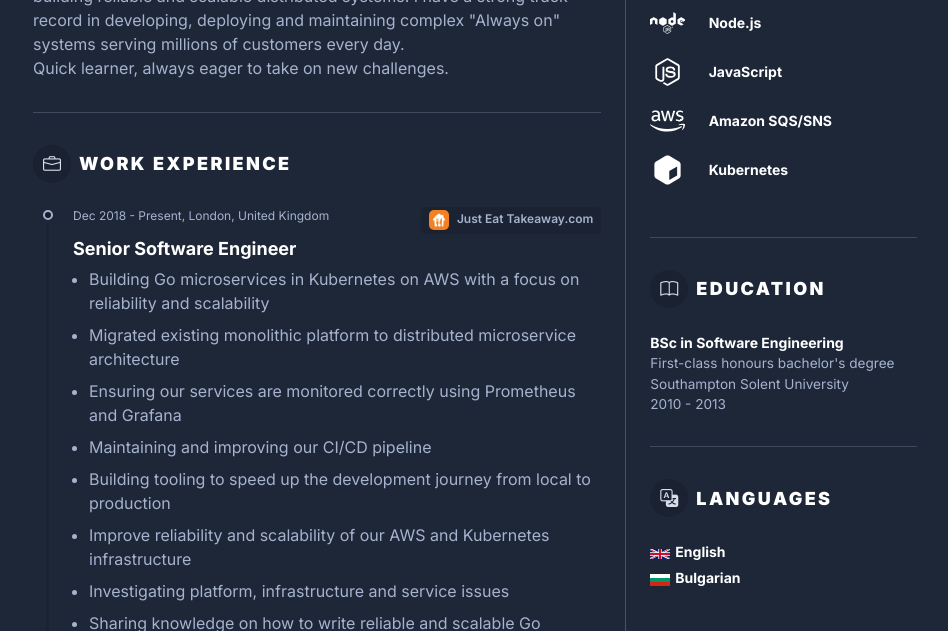
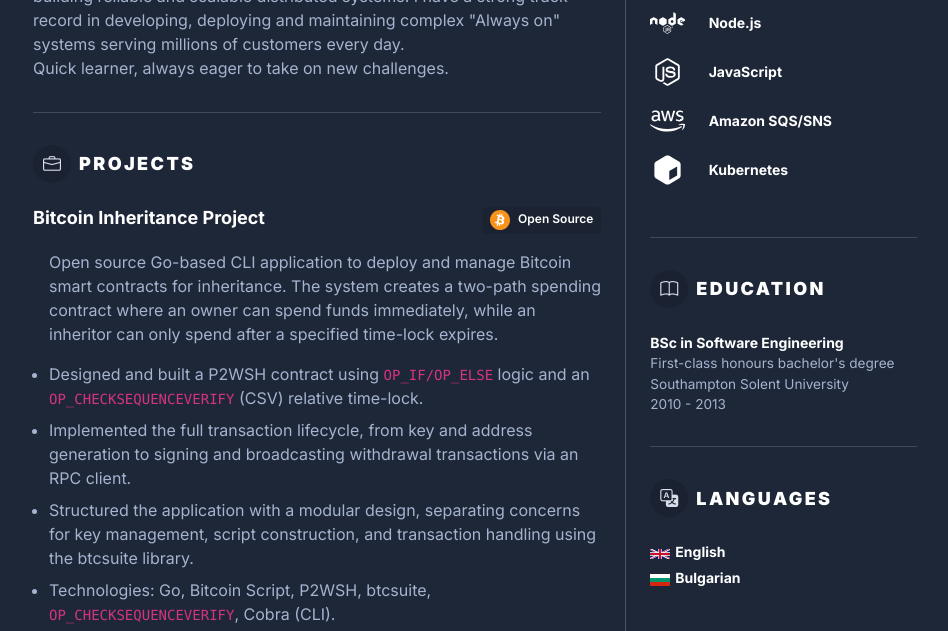
Before and after one commit to nikolay-stoev/cv, a plain HTML site: page index.html in a window 1280 px wide. Shown: the part 570-1201 px from the top of the page, without its empty margins (165-1113 px from the left). Drawn offline with nearby package versions, Linux system fonts and the light colour scheme; files whose address does not match are found by name.

Commit message:
Add Bitcoin Inheritance Project

```diff
--- a/index.html
+++ b/index.html
@@ -75,6 +75,35 @@
 
 									<hr>
 
+									<section class="resume-experience-section">
+										<h3 class="resume-section-heading text-uppercase py-2 py-lg-3 py-3"><i class="resume-section-heading-icon bi bi-briefcase me-2"></i>Projects</h3>
+										<div class="position-relative">
+										    <article class="position-relative">
+											    <div class="resume-timeline-item-header mb-2">
+												    <div class="resume-position-meta d-flex justify-content-between mb-1">
+													    <div class="resume-position-time"><h3 class="resume-position-title mb-1">Bitcoin Inheritance Project</h3></div>
+														<div class="resume-company-name"><img src="assets/images/btc.svg" style="width: 20px; margin-right: 0.5rem; border-radius: 5px;"/><a style="color: white" target="_blank" href="https://github.com/nikolay-stoev/Bitcoin-Inheritance">Open Source</a></div>
+												    </div>
+											    </div>
+											    <div class="resume-timeline-item-desc pb-2 pt-2">
+												    <ul class="resume-timeline-list">
+														<p>Open source Go-based CLI application to deploy and manage Bitcoin smart contracts for inheritance. The system creates a two-path spending contract where an owner can spend funds immediately, while an inheritor can only spend after a specified time-lock expires.</p>
+														<li>Designed and built a P2WSH contract using <code>OP_IF/OP_ELSE</code> logic and an <code>OP_CHECKSEQUENCEVERIFY</code> (CSV) relative time-lock.</li>
+														<li>Implemented the full transaction lifecycle, from key and address generation to signing and broadcasting withdrawal transactions via an RPC client.</li>
+														<li>Structured the application with a modular design, separating concerns for key management, script construction, and transaction handling using the btcsuite library.</li>
+														<li>Technologies: Go, Bitcoin Script, P2WSH, btcsuite, <code>OP_CHECKSEQUENCEVERIFY</code>, Cobra (CLI).</li>
+														<p><i class="fa-brands fa-github me-2"></i><a target="_blank" href="https://github.com/nikolay-stoev/Bitcoin-Inheritance" style="color: white;">https://github.com/nikolay-stoev/Bitcoin-Inheritance</a></p>
+												    </ul>
+
+											    </div><!--//resume-timeline-item-desc-->
+
+										    </article><!--//resume-timeline-item-->
+
+							            </div><!--//resume-timeline-->
+									</section>
+
+									<hr>
+
 									<section class="resume-experience-section resume-section">
 										<h3 class="resume-section-heading text-uppercase py-2 py-lg-3 py-3"><i class="resume-section-heading-icon bi bi-briefcase me-2"></i>Work Experience</h3>
 										<div class="resume-timeline position-relative">
@@ -86,7 +115,7 @@
 													    <div class="resume-position-time">Dec 2018 - Present, London, United Kingdom</div>
 													    <div class="resume-company-name"><img src="assets/images/tkwy.jpeg" style="width: 20px; margin-right: 0.5rem; border-radius: 5px;"/>Just Eat Takeaway.com</div>
 												    </div>
-											        <h3 class="resume-position-title mb-1">Senior Software Engineer</h3>
+											        <h3 class="resume-position-title mb-1">Senior Golang Software Engineer</h3>
 
 											    </div><!--//resume-timeline-item-header-->
 											    <div class="resume-timeline-item-desc">
```
Also changed, not shown: assets/images/btc.svg (added).
